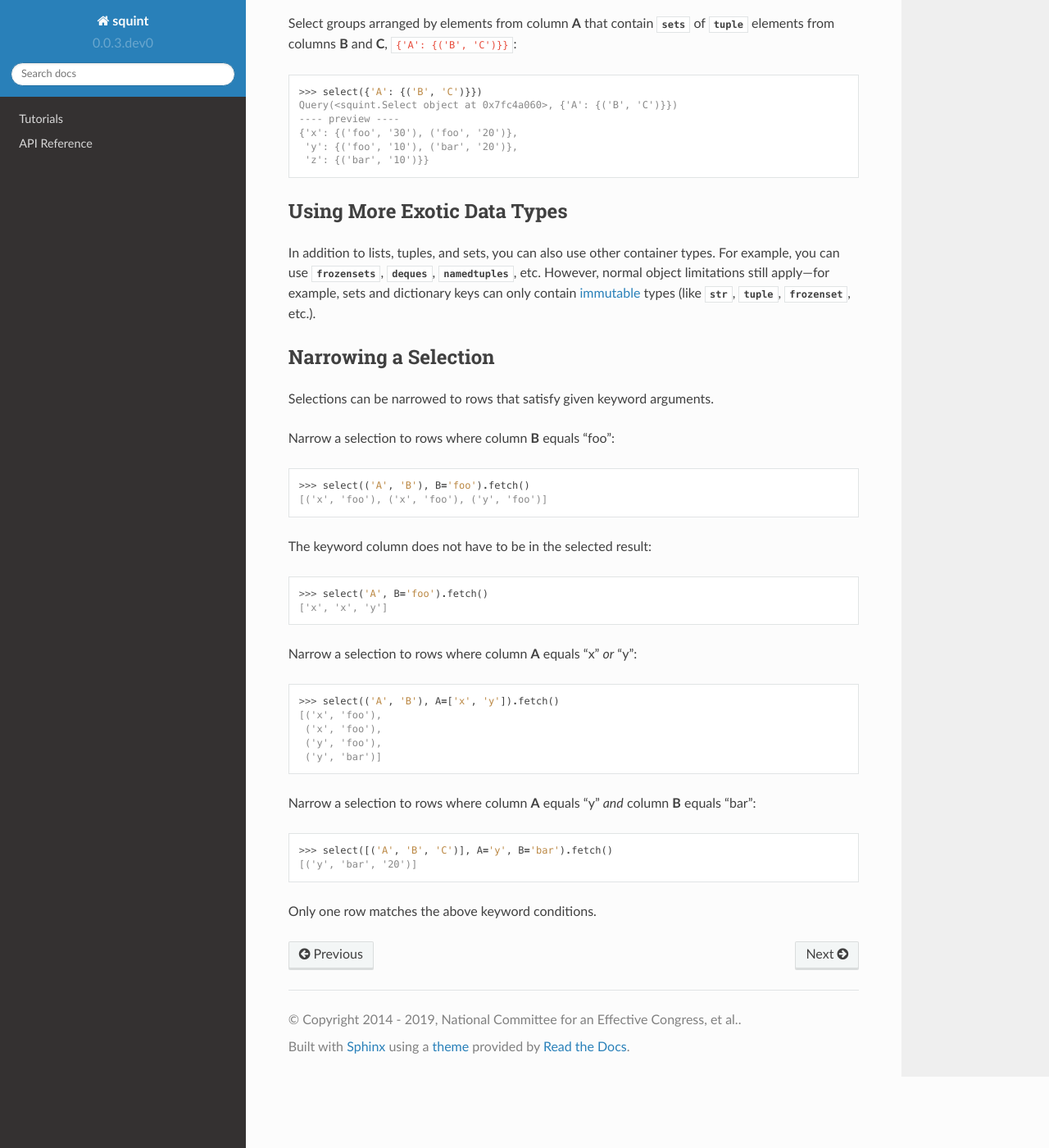
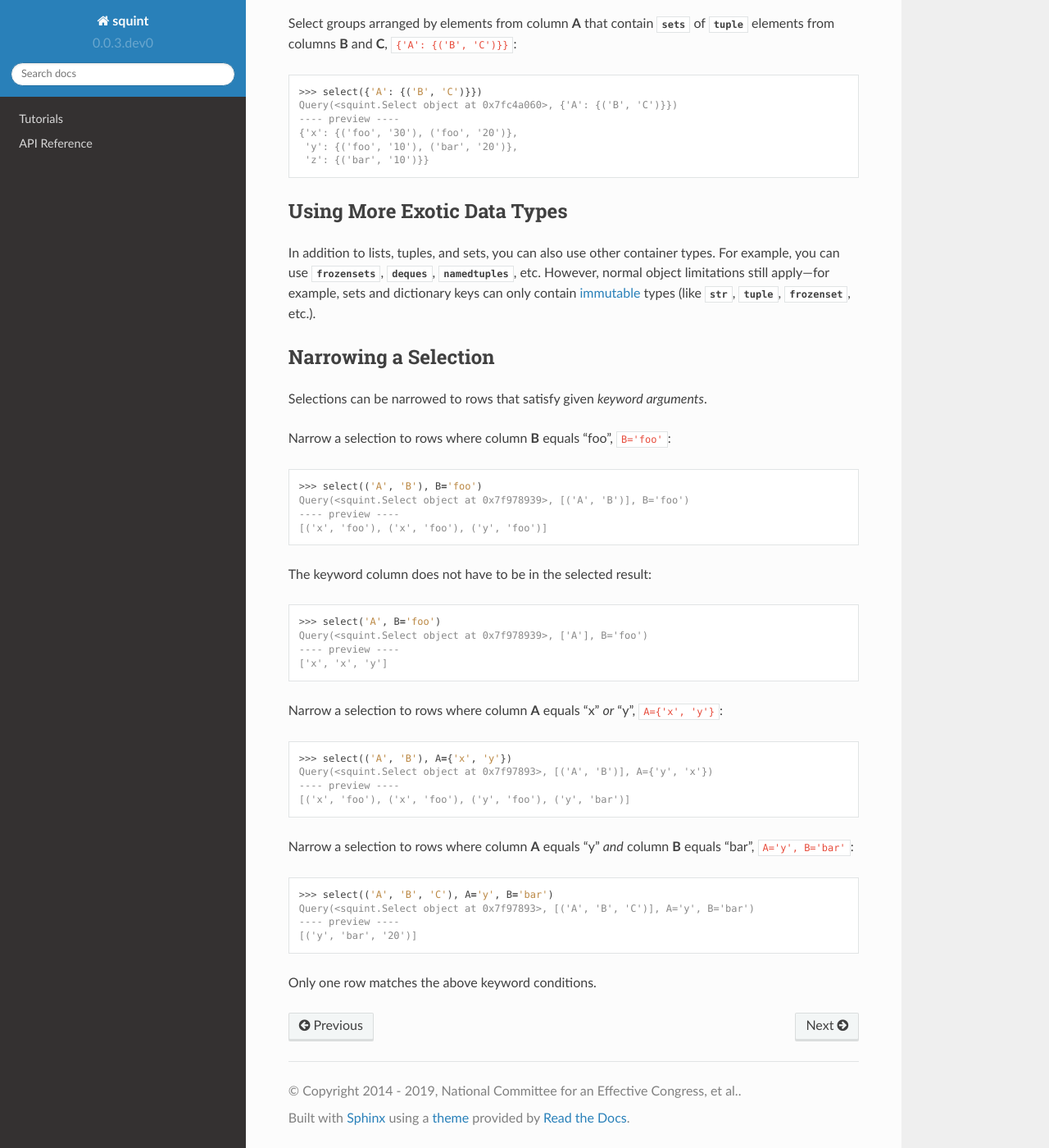
Before and after one commit to shawnbrown/squint, a Sphinx documentation site: the page built from docs/tutorial/select.rst, in a window 1280 px wide and 1400 px high, scrolled down 4514 px. Shown: the whole window at 82% size. Built offline with Sphinx 7.4.7 and the Read the Docs theme 2.0.0, drawn with Linux system fonts in a browser that asks for light colours.

Commit message:
Update "Narrowing a Selection" docs to display preview.

```diff
--- a/docs/tutorial/select.rst
+++ b/docs/tutorial/select.rst
@@ -320,31 +320,36 @@ etc.).
 Narrowing a Selection
 =====================
 
-Selections can be narrowed to rows that satisfy given keyword
-arguments.
+Selections can be narrowed to rows that satisfy given *keyword arguments*.
 
-Narrow a selection to rows where column **B** equals "foo"::
+Narrow a selection to rows where column **B** equals "foo", ``B='foo'``::
 
-    >>> select(('A', 'B'), B='foo').fetch()
+    >>> select(('A', 'B'), B='foo')
+    Query(<squint.Select object at 0x7f978939>, [('A', 'B')], B='foo')
+    ---- preview ----
     [('x', 'foo'), ('x', 'foo'), ('y', 'foo')]
 
 The keyword column does not have to be in the selected result::
 
-    >>> select('A', B='foo').fetch()
+    >>> select('A', B='foo')
+    Query(<squint.Select object at 0x7f978939>, ['A'], B='foo')
+    ---- preview ----
     ['x', 'x', 'y']
 
-Narrow a selection to rows where column **A** equals "x" *or* "y"::
+Narrow a selection to rows where column **A** equals "x" *or* "y",
+``A={'x', 'y'}``::
 
-    >>> select(('A', 'B'), A=['x', 'y']).fetch()
-    [('x', 'foo'),
-     ('x', 'foo'),
-     ('y', 'foo'),
-     ('y', 'bar')]
+    >>> select(('A', 'B'), A={'x', 'y'})
+    Query(<squint.Select object at 0x7f97893>, [('A', 'B')], A={'y', 'x'})
+    ---- preview ----
+    [('x', 'foo'), ('x', 'foo'), ('y', 'foo'), ('y', 'bar')]
 
 Narrow a selection to rows where column **A** equals "y" *and*
-column **B** equals "bar"::
+column **B** equals "bar", ``A='y', B='bar'``::
 
-    >>> select([('A', 'B', 'C')], A='y', B='bar').fetch()
+    >>> select(('A', 'B', 'C'), A='y', B='bar')
+    Query(<squint.Select object at 0x7f97893>, [('A', 'B', 'C')], A='y', B='bar')
+    ---- preview ----
     [('y', 'bar', '20')]
 
 Only one row matches the above keyword conditions.
```
